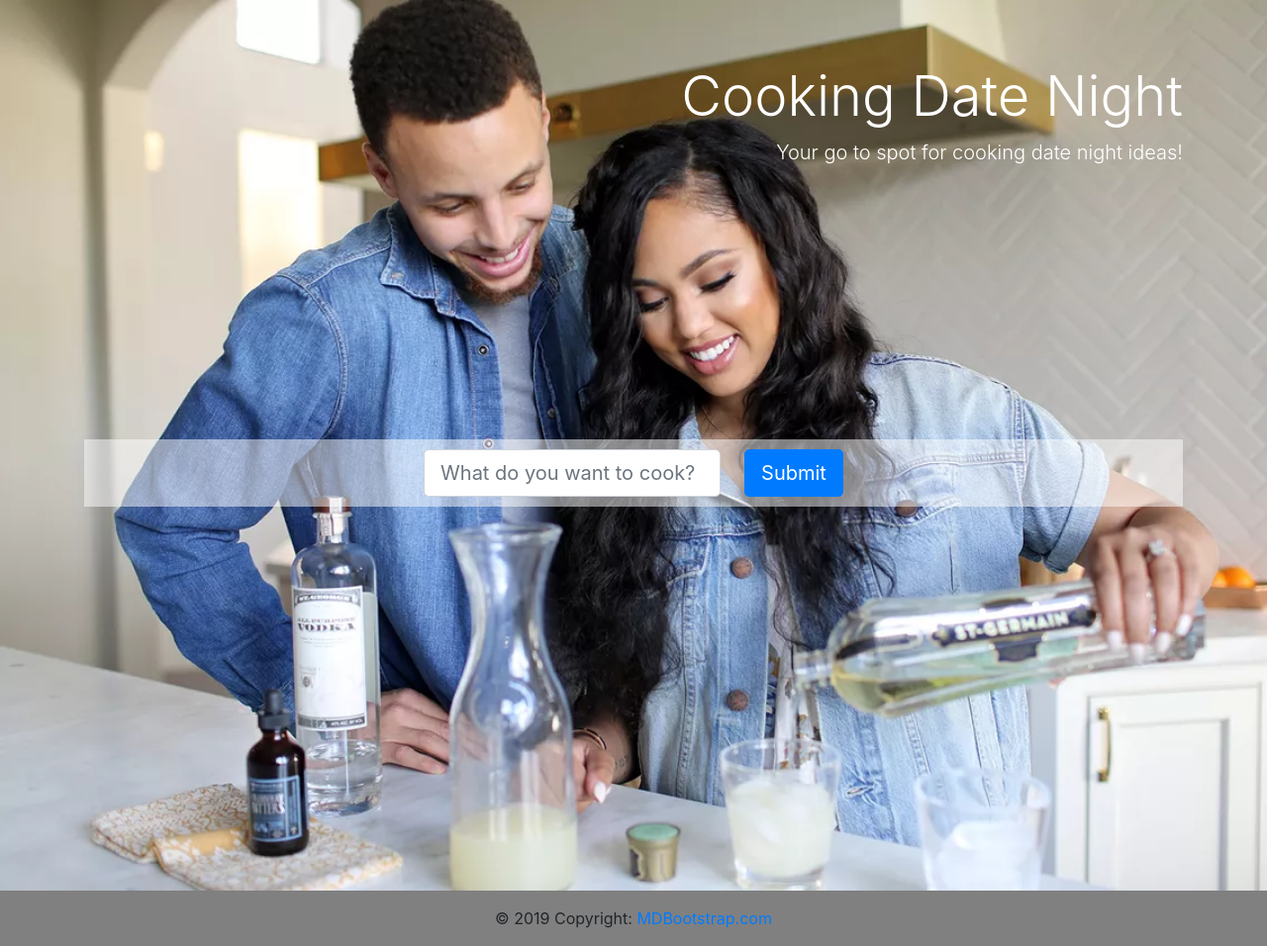
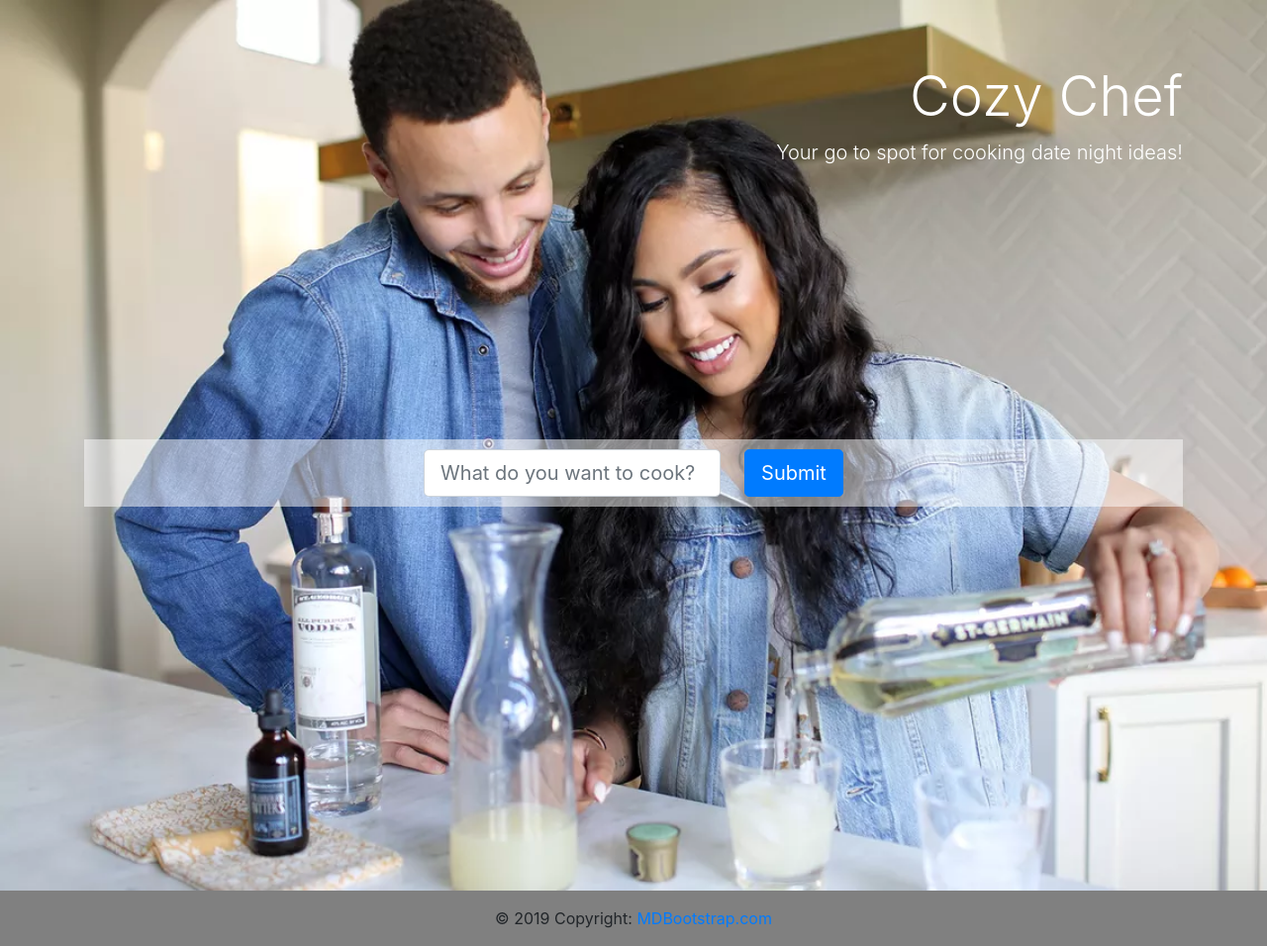
Before and after one commit to llamadizzle/Project-1, a plain HTML site: page index.html in a window 1280 px wide. Shown: the whole page at 99% size. Drawn offline with nearby package versions, Linux system fonts and the light colour scheme; some packages are replaced by stand-ins of ours; a script that the page names is missing.

Commit message:
adds app name

```diff
--- a/index.html
+++ b/index.html
@@ -15,7 +15,7 @@
       <!-- site header -->
       <div class="jumbotron jumbotron-fluid" id = "jumbotron">
         <div class="container">
-          <h1 class="display-4">Cooking Date Night</h1>
+          <h1 class="display-4">Cozy Chef</h1>
           <p class="lead">Your go to spot for cooking date night ideas!</p>
 
           <div id = "recipeSearch">
```
